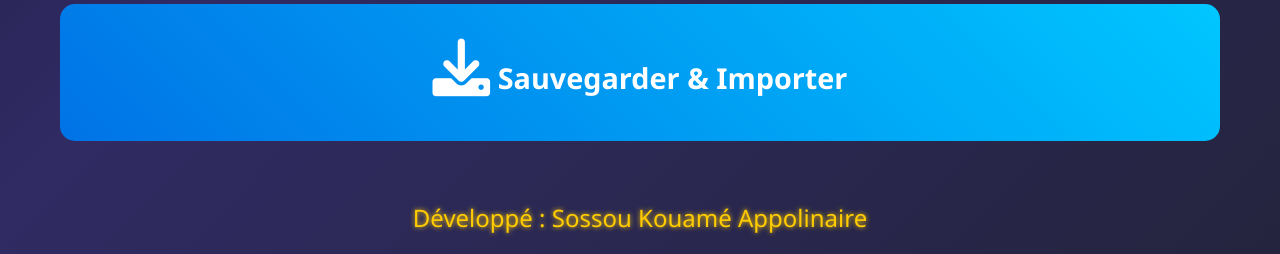
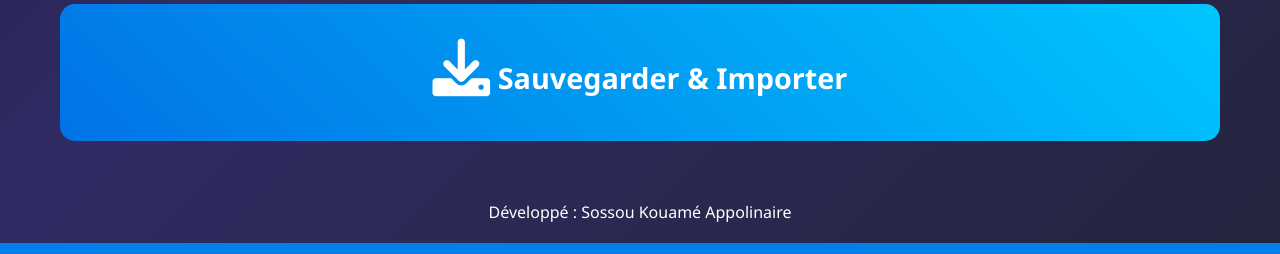
Before and after one commit to appolinair2355/-cole-, a Flask app: page / in a window 1280 px wide. Shown: the part 1124-1378 px from the top of the page. Run offline with Flask 3, Linux system fonts and the light colour scheme.

Commit message:
Update base.html

```diff
--- a/templates/base.html
+++ b/templates/base.html
@@ -11,15 +11,14 @@
         {% with messages = get_flashed_messages(with_categories=true) %}
             {% if messages %}
                 {% for category, message in messages %}
-                    <div class="alert alert-{{ category }}">{{ message }}</div>
+                    <div style="color:#ffcc00; font-weight:bold;">{{ message }}</div>
                 {% endfor %}
             {% endif %}
         {% endwith %}
         {% block content %}{% endblock %}
     </div>
     <div class="signature">
-        <span class="animate-signature">Développé : Sossou Kouamé Appolinaire</span>
+        Développé : Sossou Kouamé Appolinaire
     </div>
-    <script src="{{ url_for('static', filename='js/script.js') }}"></script>
 </body>
 </html>
```
